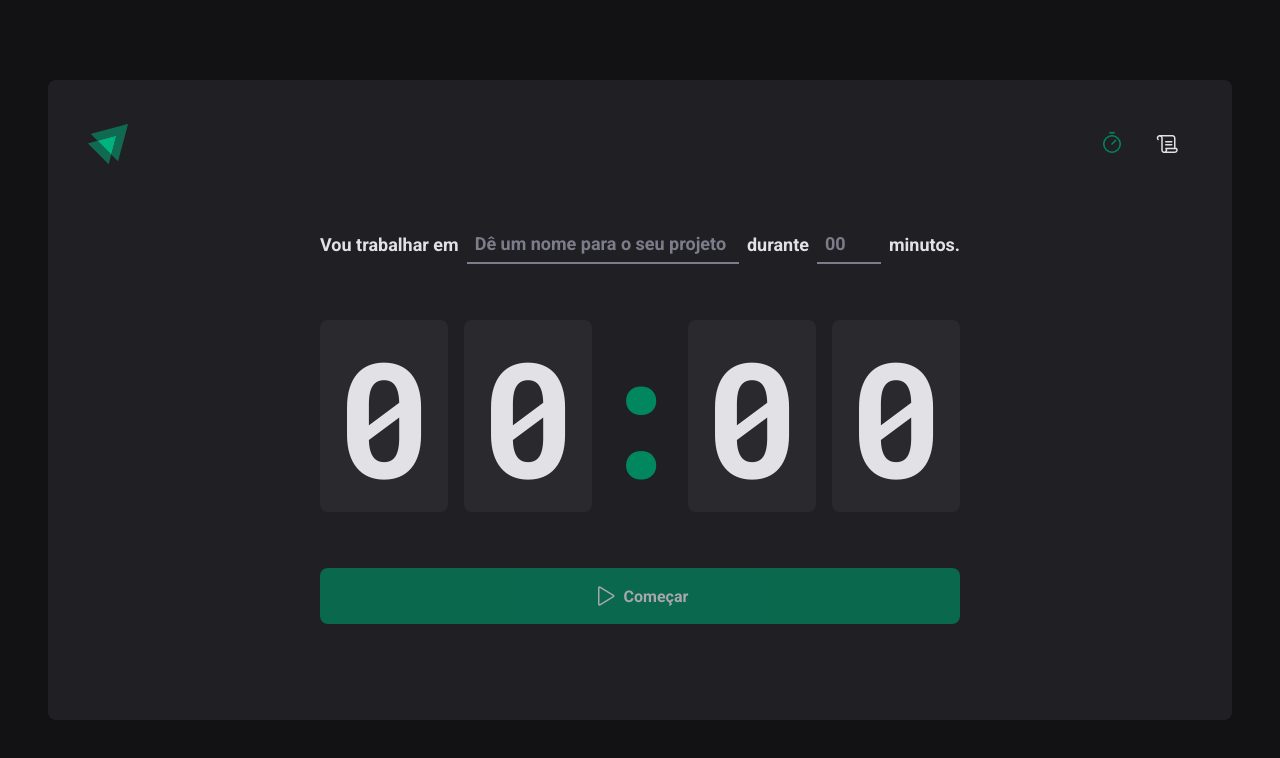
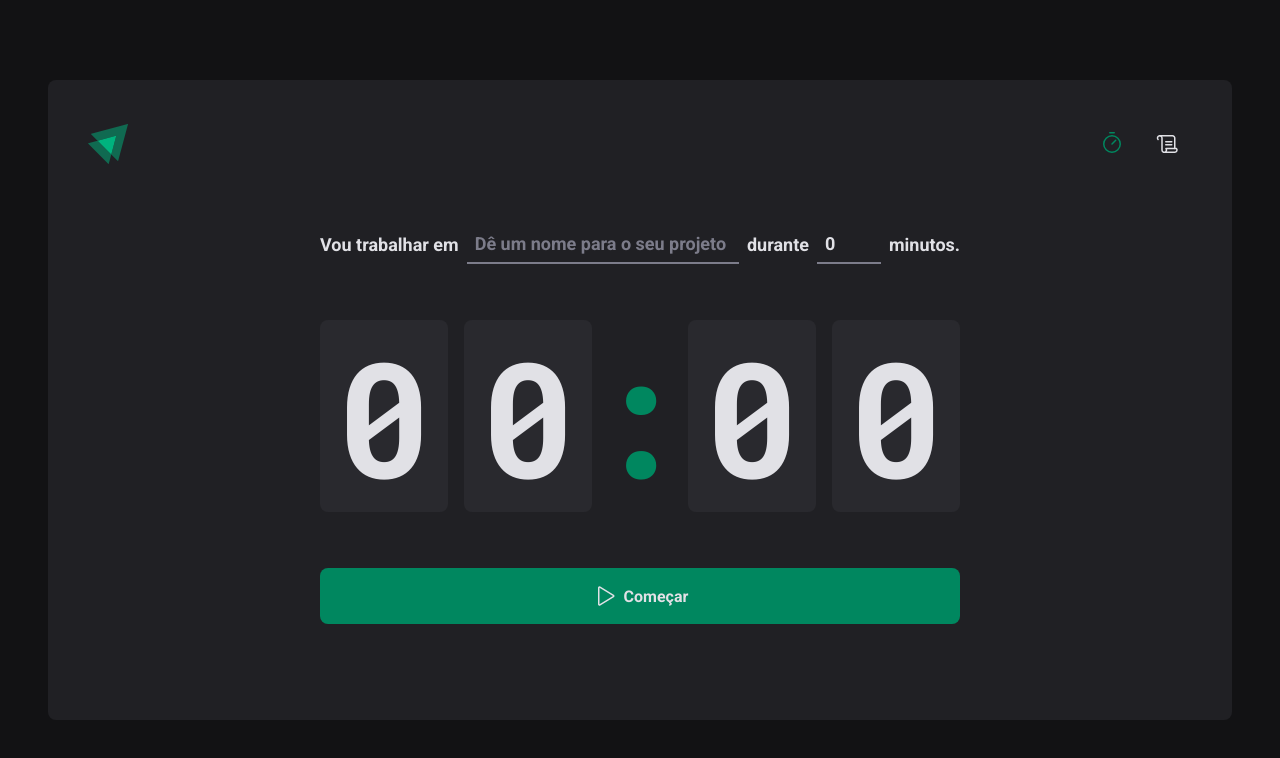
Before and after one commit to tiagoc0sta/React_Ignite_Timer, a React (Vite) app in the folder 02-ignite-timer/: page / in a window 1280 px wide. Shown: the top 758 px of the page. Built offline with nearby package versions, Linux system fonts and the light colour scheme.

Commit message:
add typescript home

```diff
--- a/02-ignite-timer/package.json
+++ b/02-ignite-timer/package.json
@@ -10,11 +10,14 @@
     "lint": "npx eslint src --ext .ts,tsx"
   },
   "dependencies": {
+    "@hookform/resolvers": "^2.9.8",
     "phosphor-react": "^1.4.1",
     "react": "^18.2.0",
     "react-dom": "^18.2.0",
+    "react-hook-form": "^7.36.1",
     "react-router-dom": "^6.4.0",
-    "styled-components": "^5.3.5"
+    "styled-components": "^5.3.5",
+    "zod": "^3.19.1"
   },
   "devDependencies": {
     "@rocketseat/eslint-config": "^1.1.3",
--- a/02-ignite-timer/src/pages/Home/index.tsx
+++ b/02-ignite-timer/src/pages/Home/index.tsx
@@ -1,26 +1,85 @@
 import { Play } from "phosphor-react";
+import { useForm } from "react-hook-form";
+import { zodResolver } from '@hookform/resolvers/zod';
+import * as zod from 'zod'
 import { useState } from "react";
-import { CountdownContainer, FormContainer, HomeContainer, MinutesAmountInput, Separator, StartCountdownButton, TaskInput } from "./styles";
+
+import {
+  CountdownContainer,
+  FormContainer,
+  HomeContainer,
+  MinutesAmountInput,
+  Separator,
+  StartCountdownButton,
+  TaskInput
+} from "./styles";
+
+const newCycleFormValidationSchema = zod.object({
+  task: zod.string().min(1, 'Informe a tarefa'),
+  minutesAmount: zod
+    .number()
+    .min(5, "O ciclo precisa ser de no minimo 5 minutos.")
+    .max(60, "O ciclo precisa ser de no máximo 60 minutos."),
+})
+
+//interface NewCycleFormData {
+//  task: string;
+//  minutesAmount: number;
+//}
+
+type NewCycleFormData = zod.infer<typeof newCycleFormValidationSchema>
+
+interface Cycle {
+  id: string;
+  task: string;
+  minutesAmount: number;
+}
 
 export function Home(){
+  const[cycles, setCycles] = useState<Cycle[]>([]);
+  const [activeCycleId, SetActiveCycleId] = useState<string |null>(null)
 
-  const [task, setTask] = useState('')
+  const { register, handleSubmit, watch, reset } = useForm<NewCycleFormData>({
+    resolver: zodResolver(newCycleFormValidationSchema),
+    defaultValues: {
+      task: '',
+      minutesAmount:0,
+    },
+  })
 
-  function resetForm() {
-    setTask('');
+  function handleCreateNewCycle(data:NewCycleFormData)
+   {
+    const id = String(new Date().getTime());
+
+    const newCycle: Cycle = {
+      id: String(new Date().getTime()),
+      task: data.task,
+      minutesAmount: data.minutesAmount,
+    }
+
+    setCycles((state) => [...state, newCycle])
+    SetActiveCycleId(id)
+
+    reset();
   }
+
+  const activeCycle = cycles.find((cycle) => cycle.id === activeCycleId);
+
+  console.log(activeCycle);
+
+  const task = watch('task')
+  const isSubmitDisabled = !task
 
   return (
     <HomeContainer>
-      <form action="">
+      <form onSubmit={handleSubmit(handleCreateNewCycle)} action="">
         <FormContainer>
           <label htmlFor="">Vou trabalhar em</label>
           <TaskInput
             id="task"
             list="task-suggestions"
             placeholder="Dê um nome para o seu projeto"
-            onChange={(e) => setTask(e.target.value)}
-            value={task}
+            {...register('task')}
           />
 
           <datalist id="task-suggestions">
@@ -39,6 +98,7 @@
             step={5}
             min={5}
             max={60}
+            {...register('minutesAmount', {valueAsNumber: true})}
           />
 
           <span>minutos.</span>
@@ -52,7 +112,7 @@
           <span>0</span>
         </CountdownContainer>
 
-        <StartCountdownButton disabled={!task} type="submit">
+        <StartCountdownButton  disabled={!isSubmitDisabled}type="submit">
           <Play size={24}/>
           Começar
         </StartCountdownButton>
```
Also changed, not shown: 2 other files (tests, documents, lock files or other folders).
